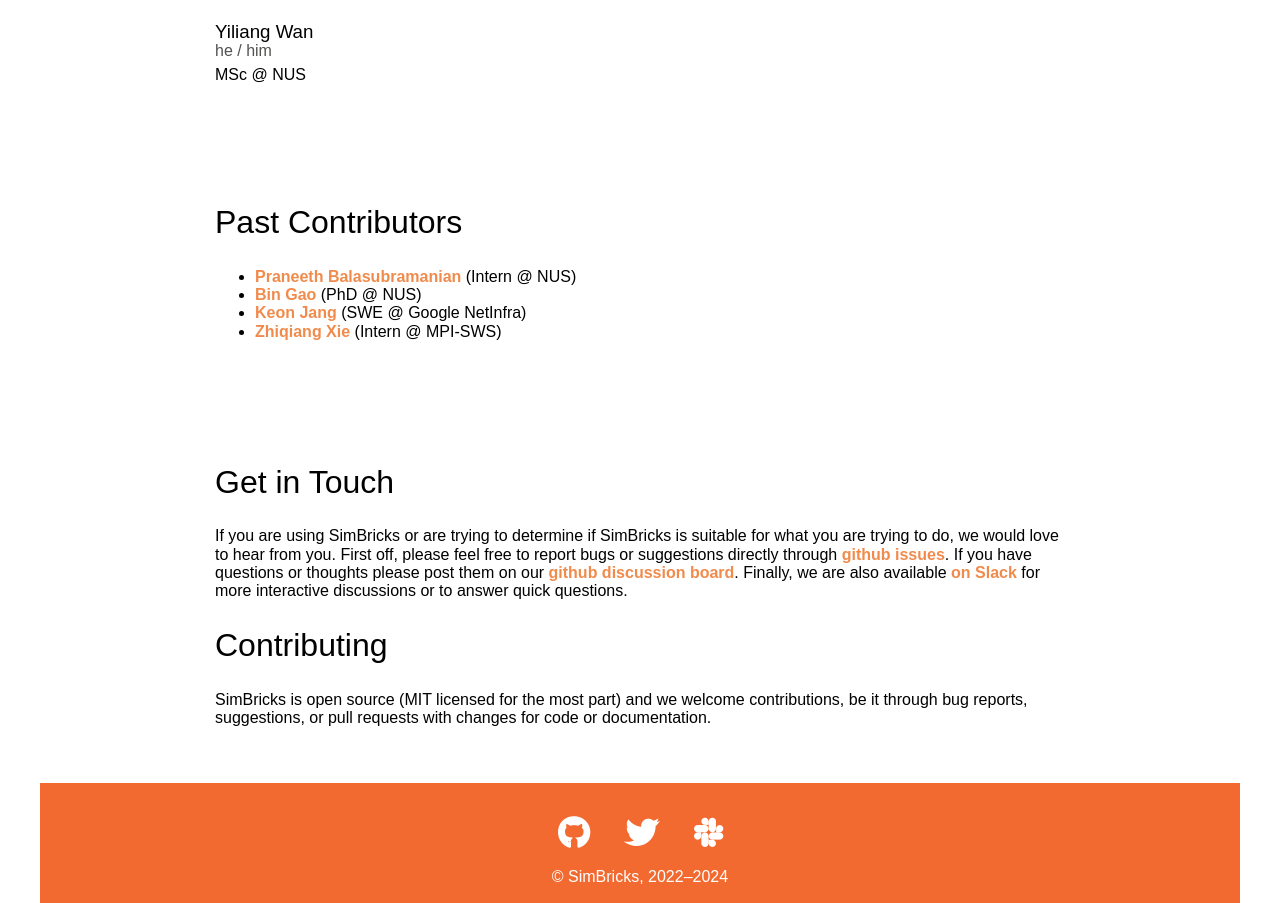
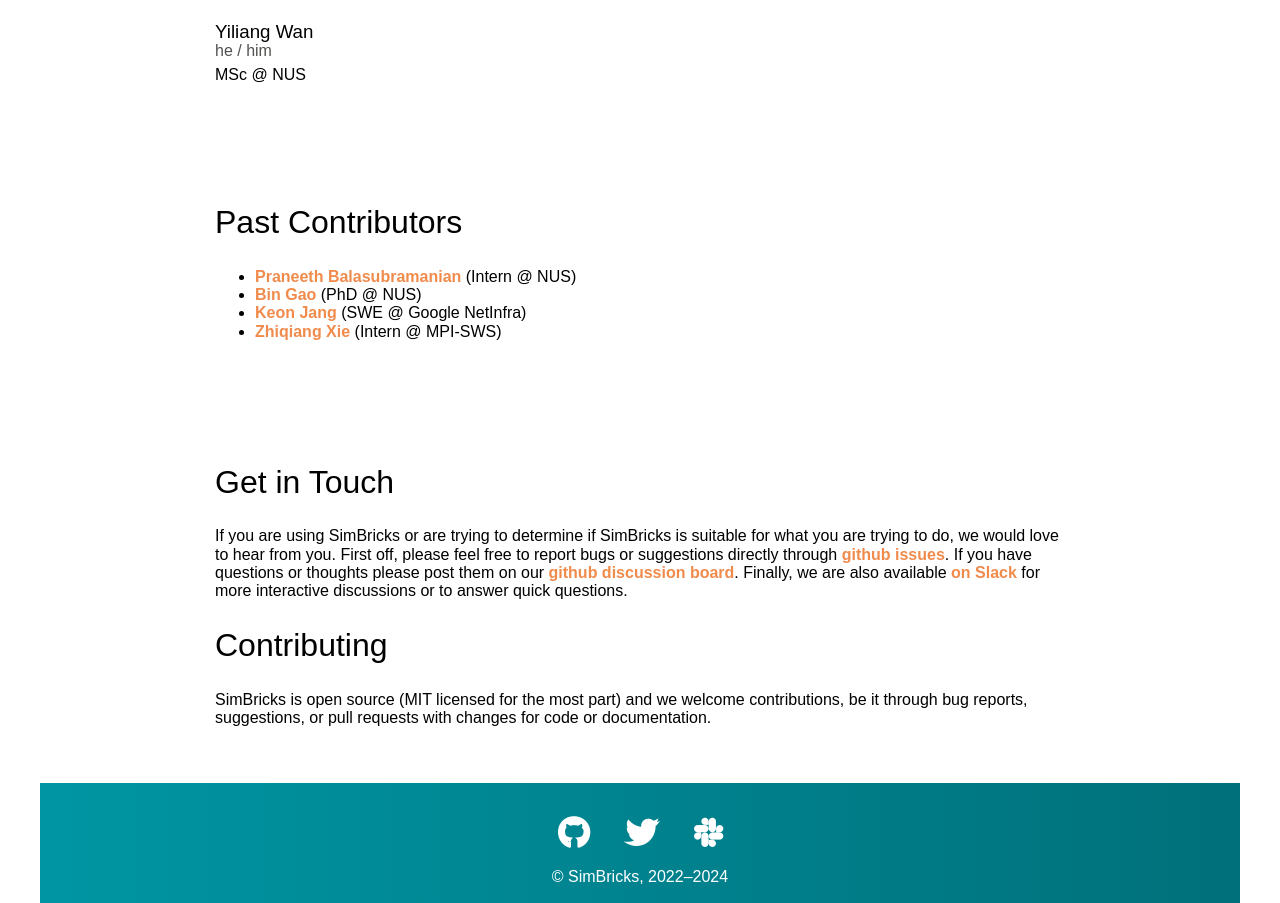
Before and after one commit to simbricks/simbricks.github.io, a Jekyll site: the page built from _pages/people.md, in a window 1280 px wide. Shown: the part 2031-2934 px from the top of the page. Built offline with Jekyll 4.4.1, drawn with Linux system fonts in a browser that asks for light colours; some web fonts are replaced.

Commit message:
change footer to bluegradient

```diff
--- a/_sass/base-design.scss
+++ b/_sass/base-design.scss
@@ -210,7 +210,7 @@ div.titlebar {
 
 
 footer {
-  @include sec-orange;
+  @include sec-bluegradient;
   ul {
     list-style: none;
 
```
